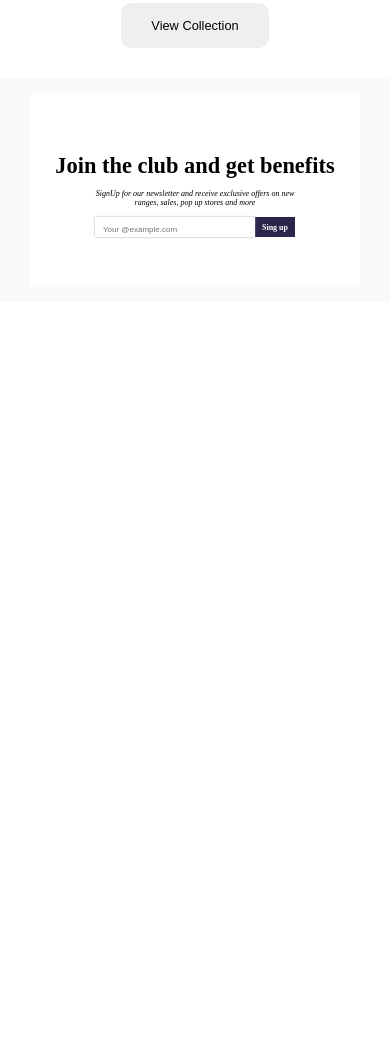
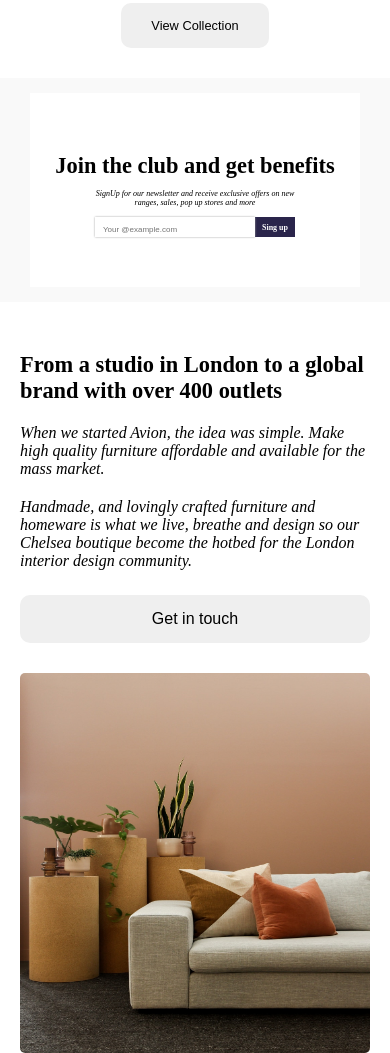
Before and after one commit to umer-farooq-2006/Avion-Furniture, a plain HTML site: page index.html in a window 390 px wide. Shown: the part 2055-3108 px from the top of the page. Before the commit the page ends 2357 px from the top, so only its background shows below. Drawn offline with nearby package versions, Linux system fonts and the light colour scheme.

Commit message:
Added new section to the landing page

```diff
--- a/index.html
+++ b/index.html
@@ -152,6 +152,20 @@
             </article>
           </div>
         </section>
+        <!-- Section Six -->
+         <section class="section-six">
+          <div class="sub-section-six">
+            <div class="sides">
+              <div class="left-side">
+                <h1>From a studio in London to a global brand with over 400 outlets</h1>
+                <p>When we started Avion, the idea was simple. Make high quality furniture affordable and available for the mass market.</p>
+                <p>Handmade, and lovingly crafted furniture and homeware is what we live, breathe and design so our Chelsea boutique become the hotbed for the London interior design community.</p>
+                <button>Get in touch</button>
+              </div>
+              <img src="./Images/bedroom.jpg" class="right-side">
+            </div>
+          </div>
+         </section>
     </div>
   </body>
 </html>
--- a/style.css
+++ b/style.css
@@ -387,6 +387,66 @@ body {
     transition: all 0.3s ease;
 }
 
+/* Section Six */
+
+.section-six {
+    height: 600px;
+    padding: 40px;
+}
+
+.section-six .sub-section-six {
+    width: 100%;
+    height: 100%;
+}
+
+.section-six .sub-section-six .sides {
+    position: relative;
+    display: flex;
+    justify-content: space-between;
+    align-items: center;
+    height: 100%;
+}
+
+.section-six .sub-section-six .sides .left-side {
+    height: 100%;
+    width: 50%;
+    display: flex;
+    flex-direction: column;
+    justify-content: center;
+    padding: 0px 80px 0px 40px;
+}
+
+.section-six .sub-section-six .sides .left-side h1 {
+    font-size: 1.7rem;
+}
+
+.section-six .sub-section-six .sides .left-side p {
+    font-style: italic;
+    margin: 25px 0px;
+    font-size: 1.1rem;
+}
+
+.section-six .sub-section-six .sides .left-side button {
+    padding: var(--padding);
+    background-color: #efefef;
+    border: var(--border);
+    border-radius: var(--border-radius);
+    color: black;
+    cursor: var(--cursor);
+    font-size: var(--font-size);
+}
+
+.section-six .sub-section-six .sides .left-side button:hover {
+    transform: var(--transform);
+    transition: var(--transition);
+}
+
+.section-six .sub-section-six .sides .right-side {
+    width: 50%;
+    height: 100%;
+    border-radius: 10px;
+}
+
 @media (max-width: 1320px) {
 
     #container-one #sub-container #left-side #content #heading-btn button {
@@ -502,6 +562,27 @@ body {
 
     .section-five .sub-section-five .section-five__content #input #input-label label {
         font-size: 0.8rem;
+    }
+
+    .section-six {
+        height: 400px;
+    }
+
+    .section-six .sub-section-six .sides .left-side {
+        padding: 0px 60px 0px 25px;
+    }
+
+    .section-six .sub-section-six .sides .left-side h1 {
+        font-size: 1.4rem;
+    }
+
+    .section-six .sub-section-six .sides .left-side p {
+        margin: 10px 0px;
+        font-size: 1rem;
+    }
+
+    .section-six .sub-section-six .sides .left-side button {
+        margin-top: 15px;
     }
 }
 
@@ -631,6 +712,26 @@ body {
 
     .section-five .sub-section-five .section-five__content #input #input-label label {
         font-size: 0.7rem;
+    }
+
+    .section-six {
+        height: 400px;
+        padding: 20px 40px;
+    }
+
+    .section-six .sub-section-six .sides {
+        flex-direction: column;
+    }
+
+    .section-six .sub-section-six .sides .left-side {
+        width: 100%;
+        padding: 40px 0px;
+    }
+
+    .section-six .sub-section-six .sides .right-side {
+        width: 100%;
+        height: 100%;
+        border-radius: 7px;
     }
 }
 
@@ -766,6 +867,18 @@ body {
     .section-five .sub-section-five .section-five__content #input #input-label label {
         font-size: 0.5rem;
     }
+
+    .section-six {
+        padding: 10px 20px;
+    }
+
+    .section-six .sub-section-six .sides .left-side {
+        padding: 30px 0px;
+    }
+
+    .section-six .sub-section-six .sides .right-side {
+        border-radius: 5px;
+    }
 }
 
 @media (max-width: 360px) {
@@ -858,4 +971,9 @@ body {
     .section-five .sub-section-five .section-five__content #input #input-label label {
         font-size: 0.4rem;
     }
+
+    .section-six {
+        height: 700px;
+        padding: 10px 20px;
+    }
 }
```
Also changed, not shown: Images/bedroom.jpg (added).
